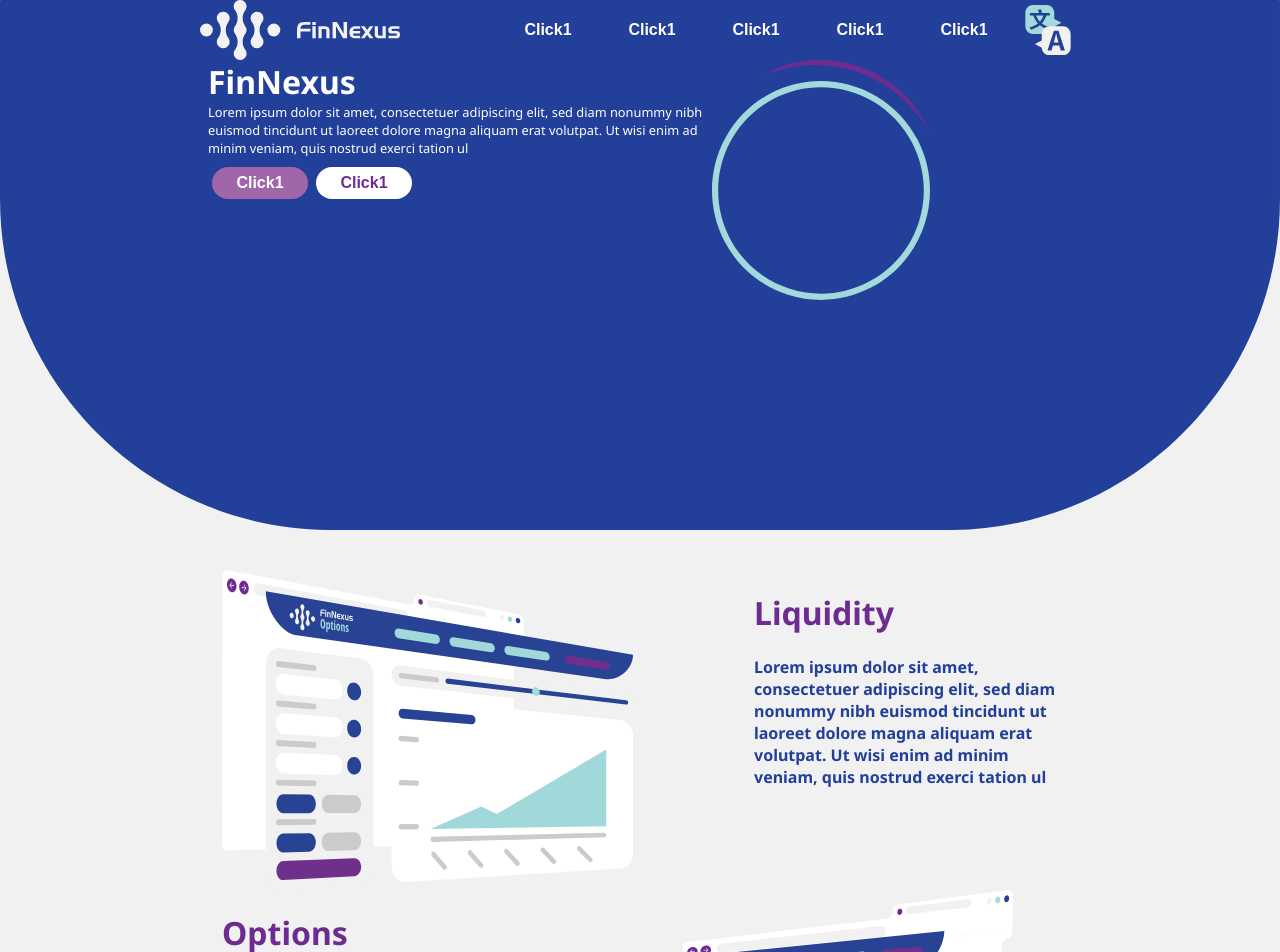
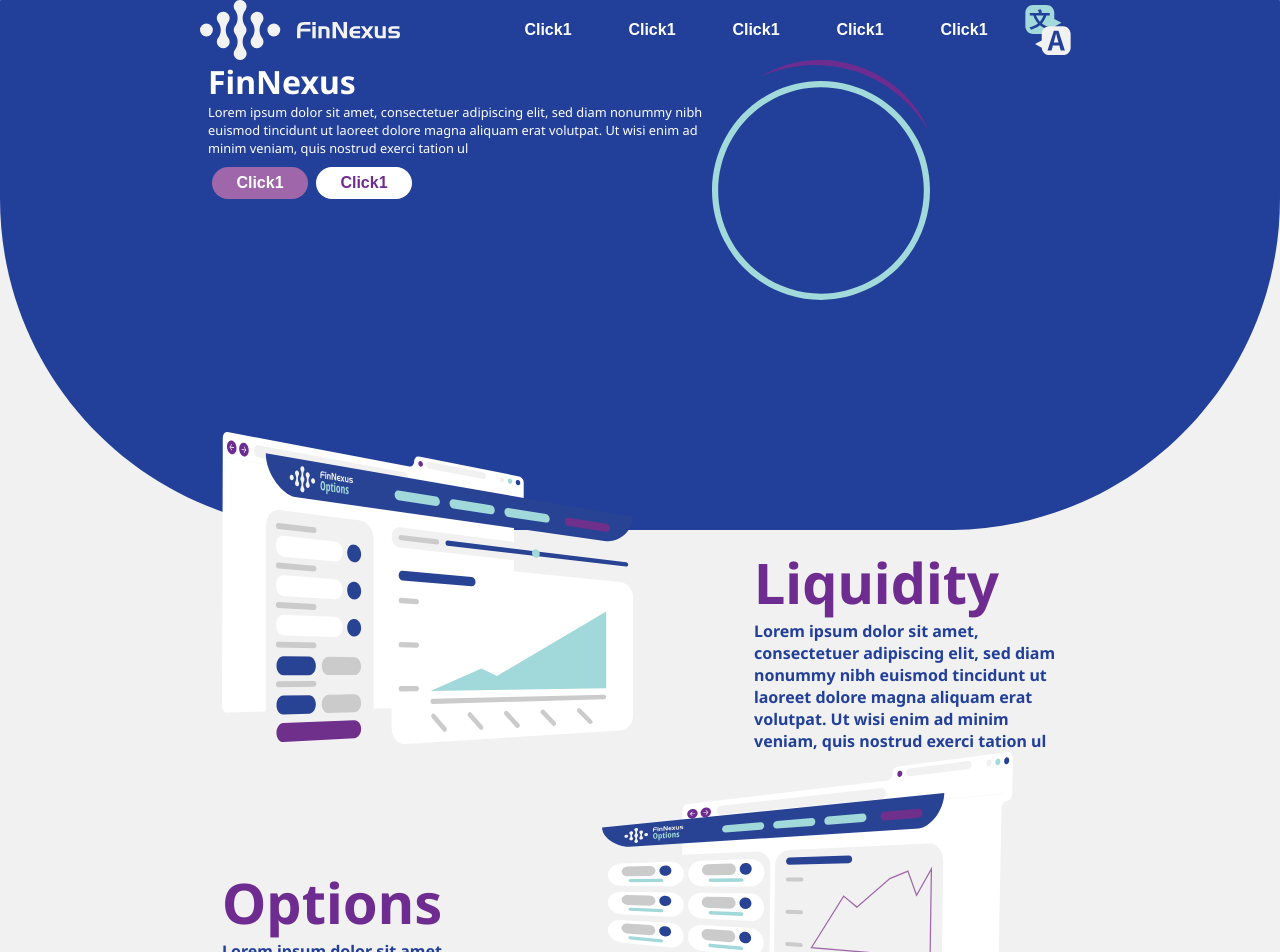
Before and after one commit to FinNexus/finnexus-ui, a Next.js app: page / in a window 1280 px wide. Shown: the top 952 px of the page. Built offline with nearby package versions, Linux system fonts and the light colour scheme.

Commit message:
squish liquidity into top

```diff
--- a/styles/Home.module.css
+++ b/styles/Home.module.css
@@ -344,6 +344,7 @@
 .liqAndInfo {
   margin-top: 10px;
   margin-bottom: 40px;
+  margin-top: -8rem;
 }
 
 div.liqAndInfo:nth-of-type() {
@@ -352,6 +353,8 @@
 
 div.liqAndInfo div h1 {
   color: var(--dark-pink-color);
+  font-size: 3.5rem;
+  margin: 7rem 0 0 0;
 }
 
 div.liqAndInfo div p {
```
